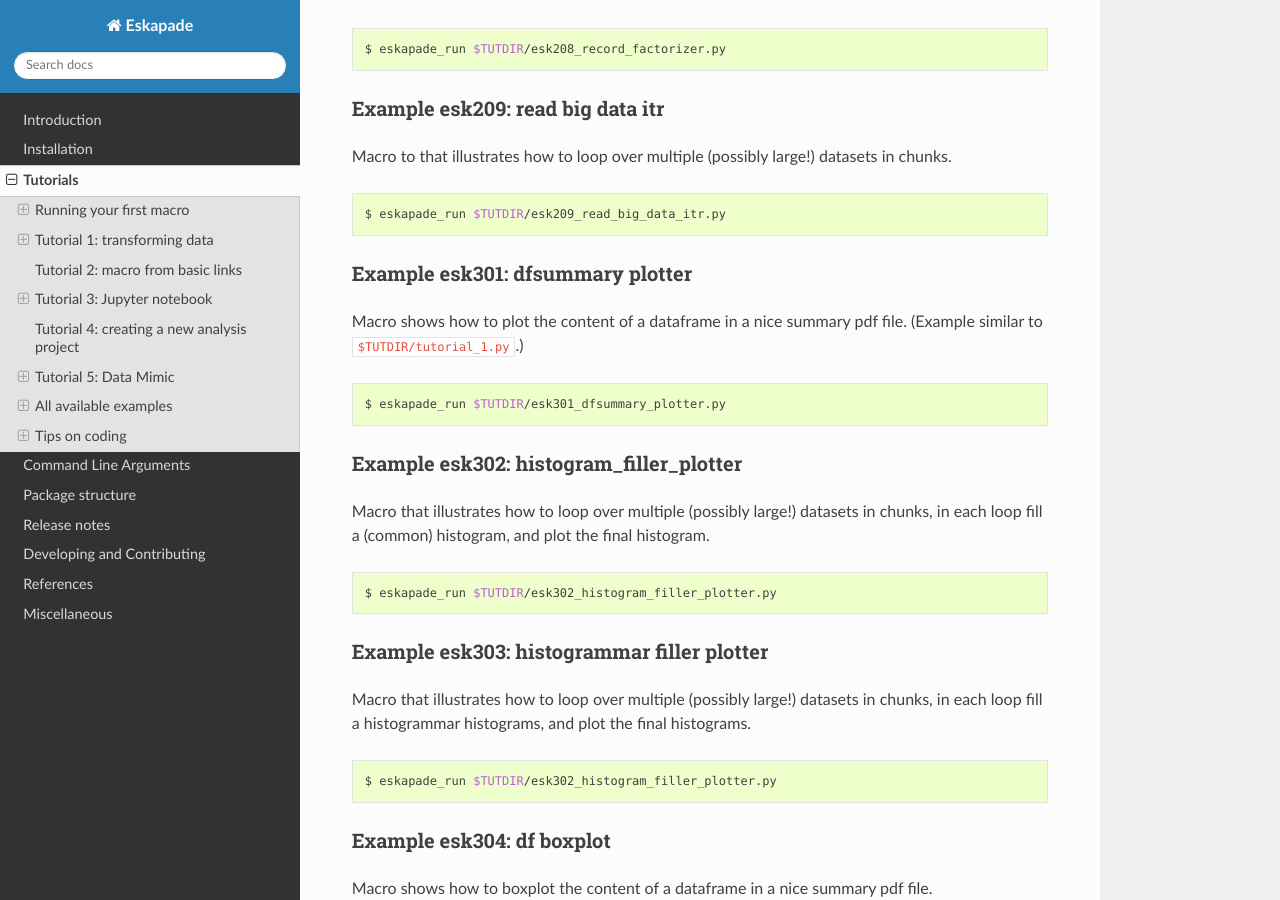
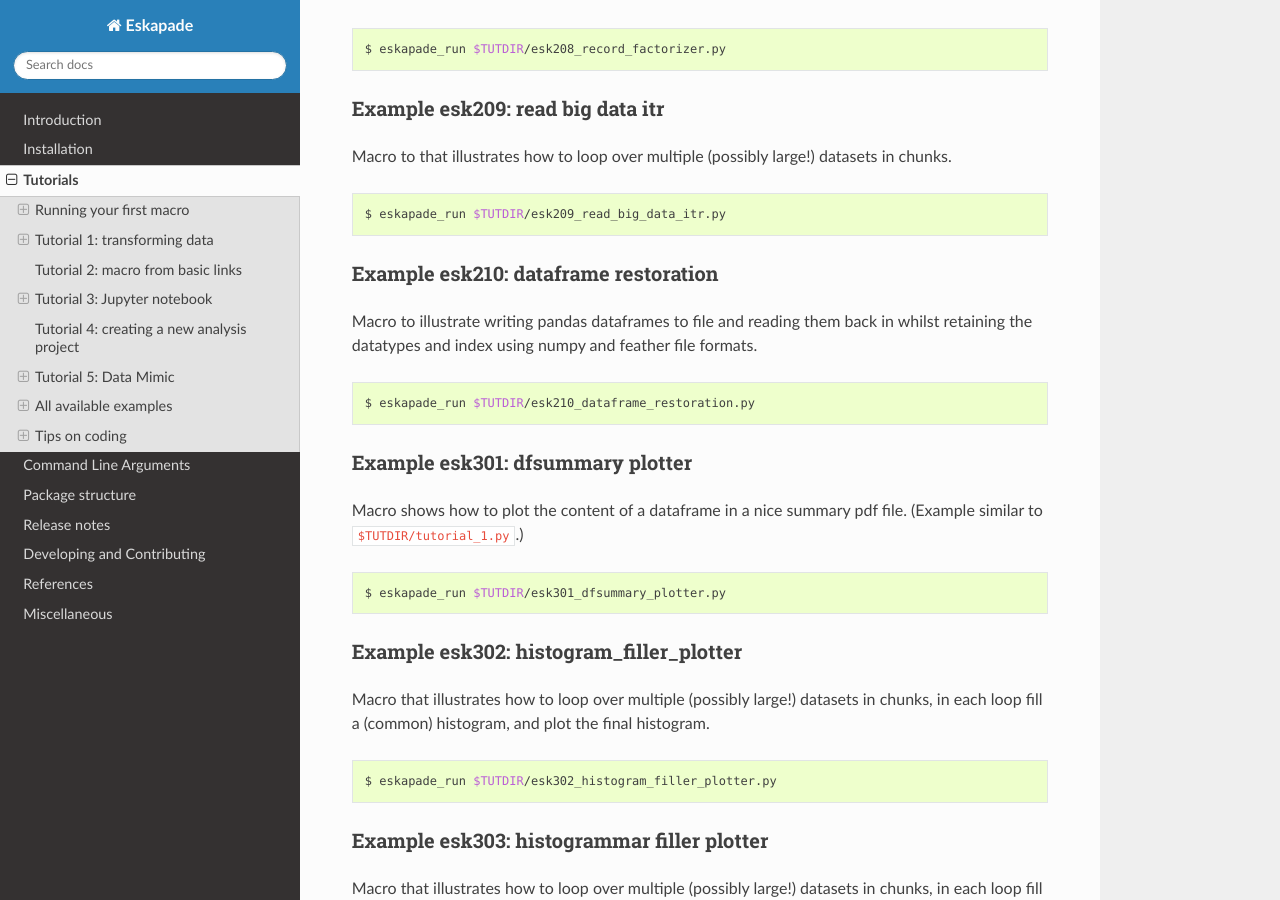
Before and after one commit to KaveIO/Eskapade, a Sphinx documentation site: the page built from docs/source/tutorials.rst, in a window 1280 px wide and 900 px high, scrolled down 22997 px. Built offline with Sphinx 7.4.7 and the Read the Docs theme 2.0.0, drawn with Linux system fonts in a browser that asks for light colours; pages that are not in the unit, such as notebooks, are missing from menus; the version number could not be read and is left out.

Commit message:
Added esk210 dataframe restoration tutorial to documentation

```diff
--- a/docs/source/tutorials.rst
+++ b/docs/source/tutorials.rst
@@ -571,6 +571,17 @@ Macro to that illustrates how to loop over multiple (possibly large!) datasets i
   $ eskapade_run $TUTDIR/esk209_read_big_data_itr.py
 
 
+Example esk210: dataframe restoration
+~~~~~~~~~~~~~~~~~~~~~~~~~~~~~~~~~~~~
+
+Macro to illustrate writing pandas dataframes to file and reading
+them back in whilst retaining the datatypes and index using numpy
+and feather file formats.
+
+.. code-block:: bash
+
+  $ eskapade_run $TUTDIR/esk210_dataframe_restoration.py
+
 
 Example esk301: dfsummary plotter
 ~~~~~~~~~~~~~~~~~~~~~~~~~~~~~~~~~
```
